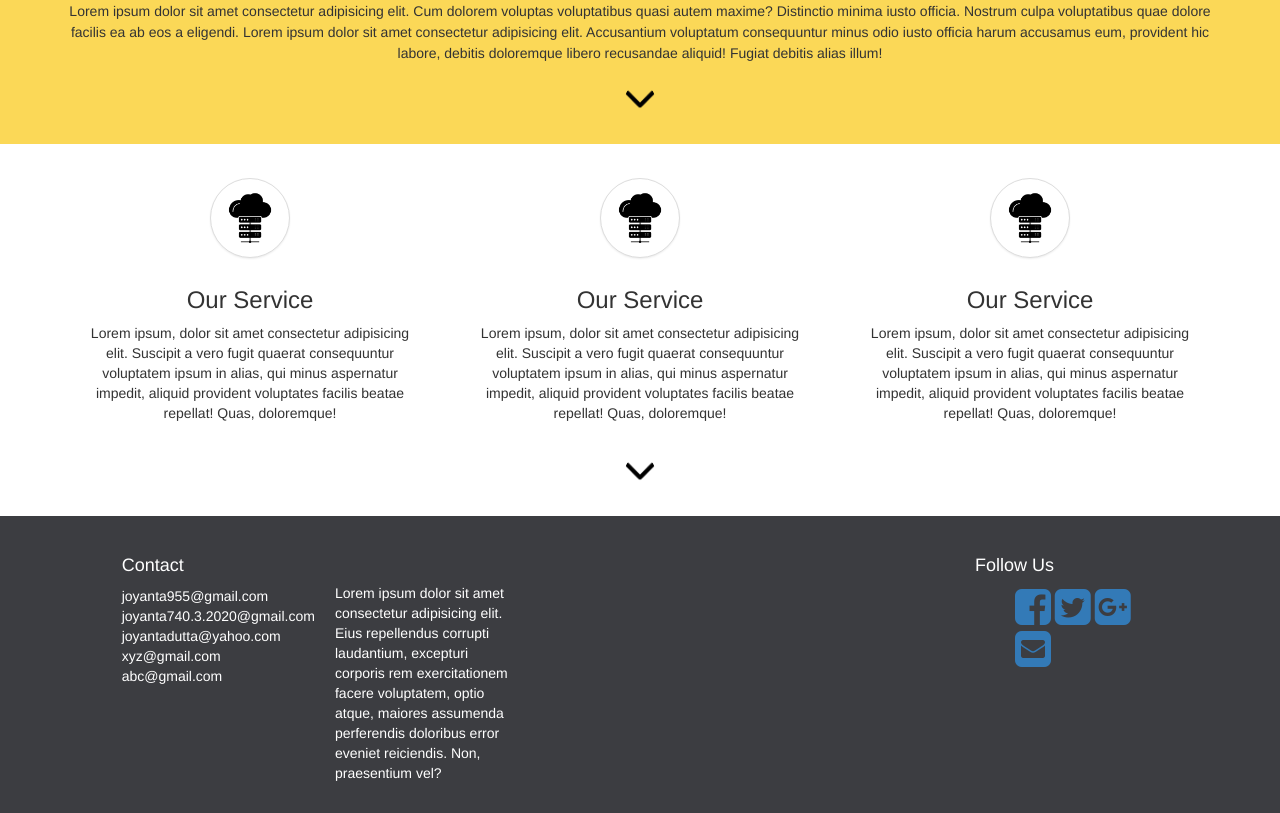
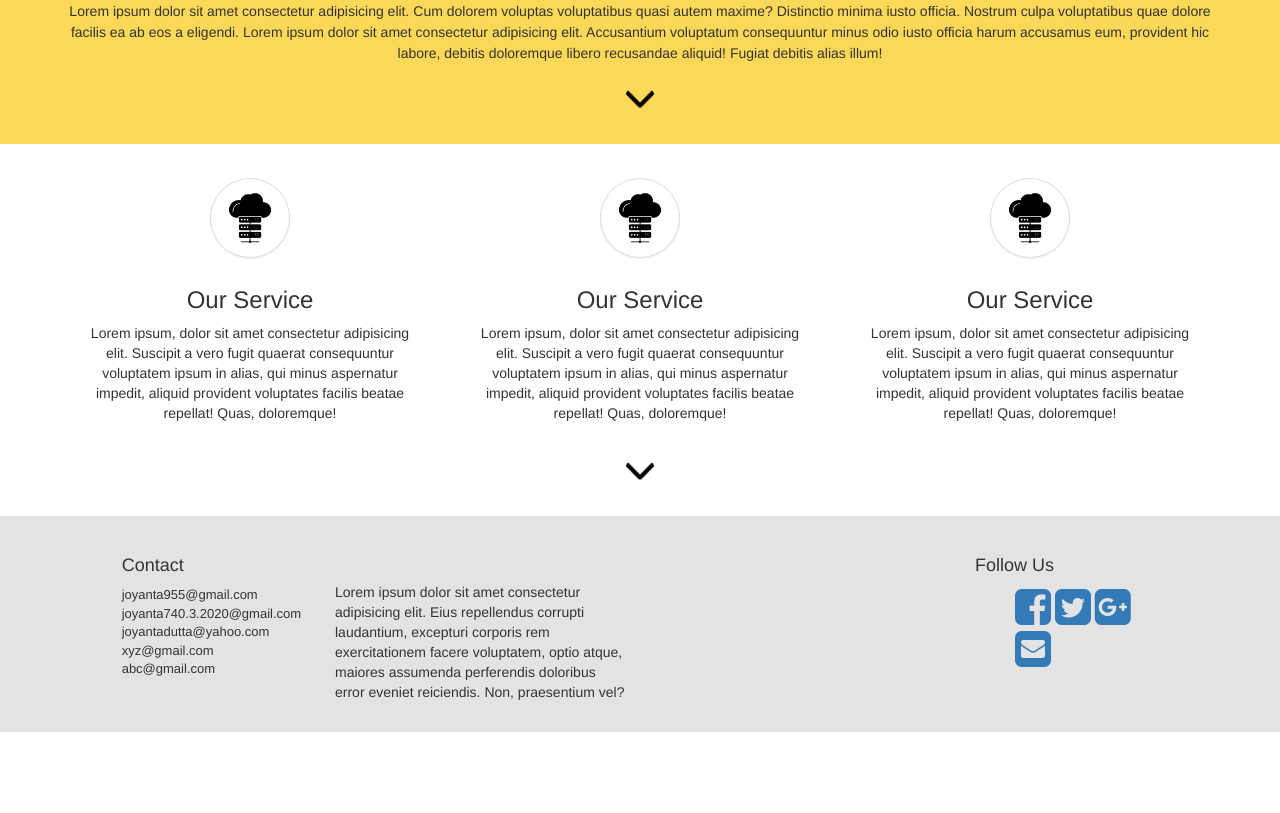
Before and after one commit to Joyanta1000/Template-Team, a plain HTML site: page index.html in a window 1280 px wide. Shown: the part 902-1715 px from the top of the page. After the commit the page ends 1634 px from the top, so only its background shows below. Drawn offline with nearby package versions, Linux system fonts and the light colour scheme.

Commit message:
design changed

```diff
--- a/assets/style.css
+++ b/assets/style.css
@@ -117,3 +117,13 @@
 .serviceCustomArrow {
   padding-bottom: 30px;
 }
+
+.textController {
+  word-wrap: break-word;
+  font-size: 13px;
+}
+
+.footerClass{
+  background-color: rgb(213 214 212 / 68%);
+  padding: 30px 0px 30px 0px;
+}
--- a/index.html
+++ b/index.html
@@ -256,34 +256,31 @@
       </div>
     </section>
 
-    <footer class="footer-bs">
+    <footer class="footerClass">
       <div class="container-fluid">
         <div class="row">
           <div class="col-xs-0 col-sm-1"></div>
-          <div class="col-xs-12 col-sm-2">
+          <div class="col-xs-12 col-sm-2 textController">
             <h4>Contact</h4>
-            <div class="row">
-              <div class="col-xs-12 col-sm-12">joyanta955@gmail.com</div>
-              <div class="col-xs-12 col-sm-12">joyanta740.3.2020@gmail.com</div>
-              <div class="col-xs-12 col-sm-12">joyantadutta@yahoo.com</div>
-              <div class="col-xs-12 col-sm-12">xyz@gmail.com</div>
-              <div class="col-xs-12 col-sm-12">abc@gmail.com</div>
-            </div>
+
+              <div >joyanta955@gmail.com</div>
+              <div >joyanta740.3.2020@gmail.com</div>
+              <div >joyantadutta@yahoo.com</div>
+              <div >xyz@gmail.com</div>
+              <div >abc@gmail.com</div>
+
           </div>
-          <div class="col-xs-12 col-sm-2 footerMiniSubDes">
-            <div class="row">
-              <div class="col-xs-0 col-sm-12"></div>
-              <div class="col-xs-0 col-sm-12">
+          <div class="col-xs-12 col-sm-3 footerMiniSubDes">
+
                 Lorem ipsum dolor sit amet consectetur adipisicing elit. Eius
                 repellendus corrupti laudantium, excepturi corporis rem
                 exercitationem facere voluptatem, optio atque, maiores assumenda
                 perferendis doloribus error eveniet reiciendis. Non, praesentium
                 vel?
-              </div>
-            </div>
+
           </div>
 
-          <div class="col-xs-0 col-sm-4"></div>
+          <div class="col-xs-0 col-sm-3"></div>
           <div class="col-xs-12 col-sm-2 footerFollow">
             <h4>Follow Us</h4>
             <div class="social-icons">
```
